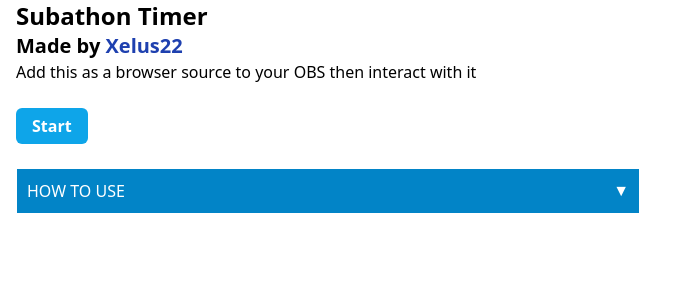
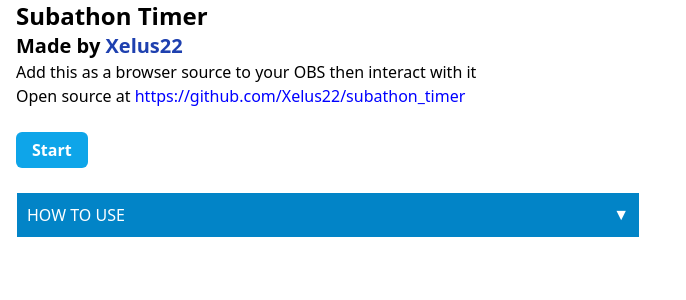
Before and after one commit to Xelus22/subathon_timer, a React (Vite) app: page / in a window 1280 px wide. Shown: the top 300 px of the page, without its empty margins (0-686 px from the left). Built offline with nearby package versions, Linux system fonts and the light colour scheme.

Commit message:
add open-source link to website

```diff
--- a/src/pages/Login.jsx
+++ b/src/pages/Login.jsx
@@ -21,6 +21,7 @@ function Login() {
             <div className = "font-sans font-bold text-2xl"> Subathon Timer </div>
             <h4 className = "font-sans font-bold text-xl"> Made by <a href = "https://www.twitch.tv/xelus22" className = "text-blue-800">Xelus22</a></h4>
             <h3> Add this as a browser source to your OBS then interact with it </h3>
+            <h3> Open source at <a className='text-[#0000ff]' href='https://github.com/Xelus22/subathon_timer'>https://github.com/Xelus22/subathon_timer</a></h3>
             {/* <h3> Please login and authorize usage of twitch for the most reliable service</h3> */}
 
             <br/>
```
